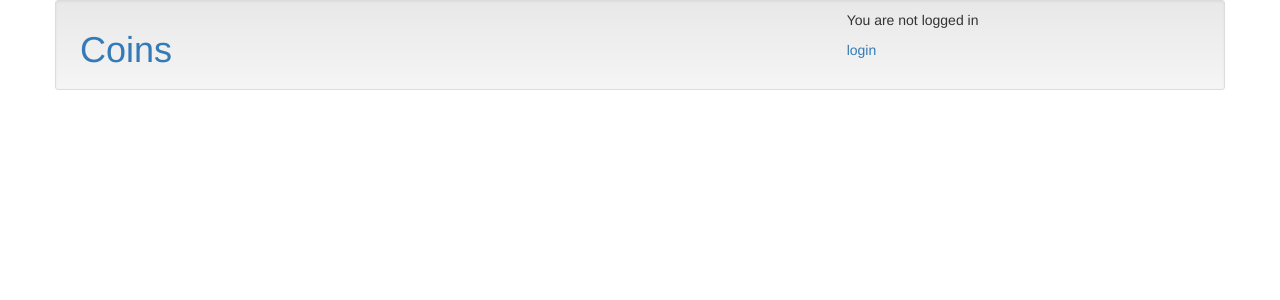
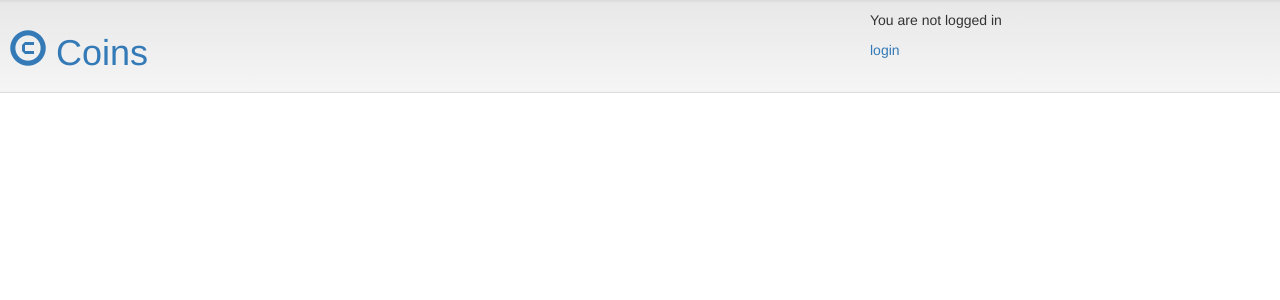
Before and after one commit to AnnBenavides/Coins, a Django app: template v.2.0/app/templates/app/base.html in a window 1280 px wide. Shown: the top 300 px of the page. Run offline with Django 3.2, Linux system fonts and the light colour scheme; the template is opened without the code that fills it, so the values that code supplies are empty; parts of the project's set-up code (start-up, migrations or seed data) failed here and were passed over; some libraries are stand-ins or nearby versions.

Commit message:
Actualización vistas

```diff
--- a/v.2.0/app/templates/app/base.html
+++ b/v.2.0/app/templates/app/base.html
@@ -8,9 +8,8 @@
         </head>
         </head>
         <body>
-            <div class="content container">
             <div class="row well well-sm">
-	                <div class="col-sm-4"><h1><a href="{% url 'inicio' %}">Coins</a></h1></div>
+                <div class="col-sm-4"><h1><a href="{% url 'inicio' %}"> <span class="glyphicon glyphicon-copyright-mark"></span> Coins</a></h1></div>
                 <div class="col-sm-4"></div>
                 <div class="col-sm-4">
                     {% if user.is_authenticated %}
@@ -22,6 +21,7 @@
                     {% endif %}
                 </div>
             </div>
+            <div class="content container">
 	            {% block content %}
                 {% endblock %}
             </div>
```
Also changed, not shown: v.2.0/app/templates/registration/base.html (+5 -6 lines). Lines whose indentation alone changed are shown as unchanged.
